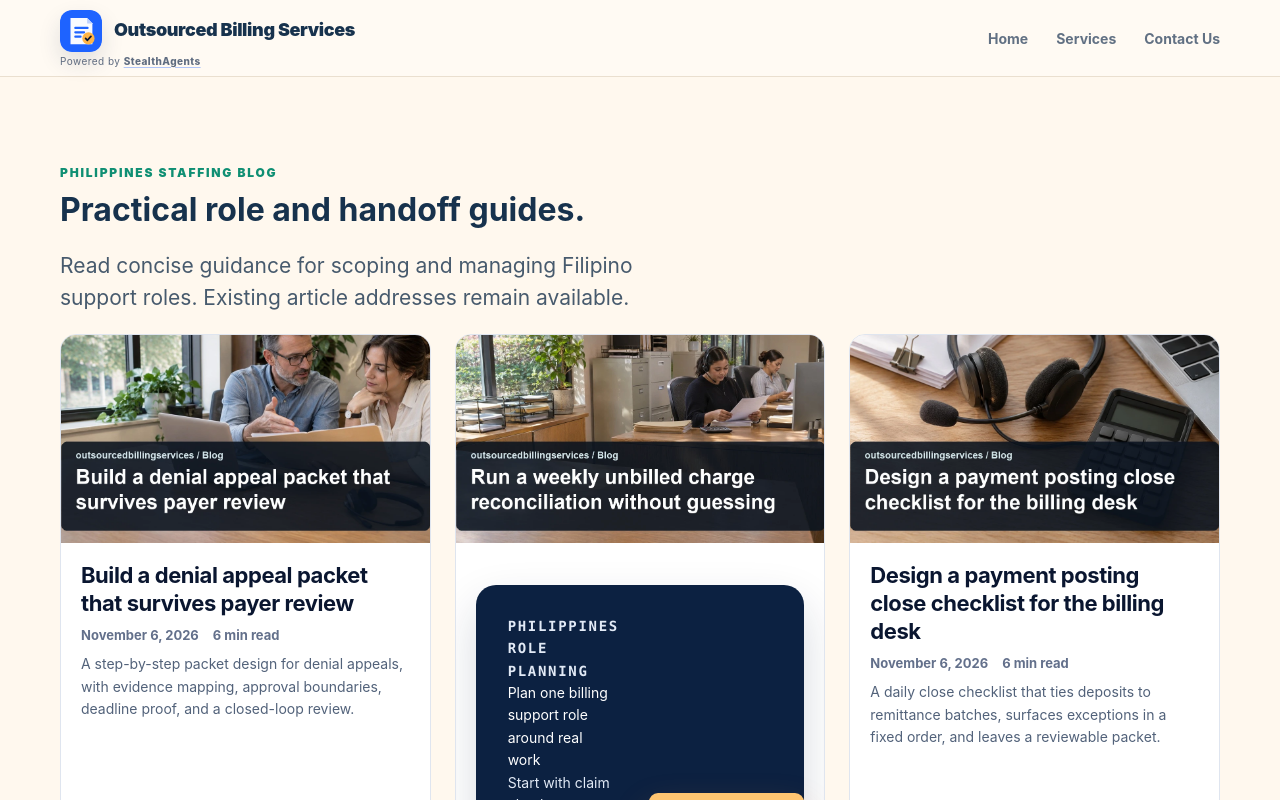
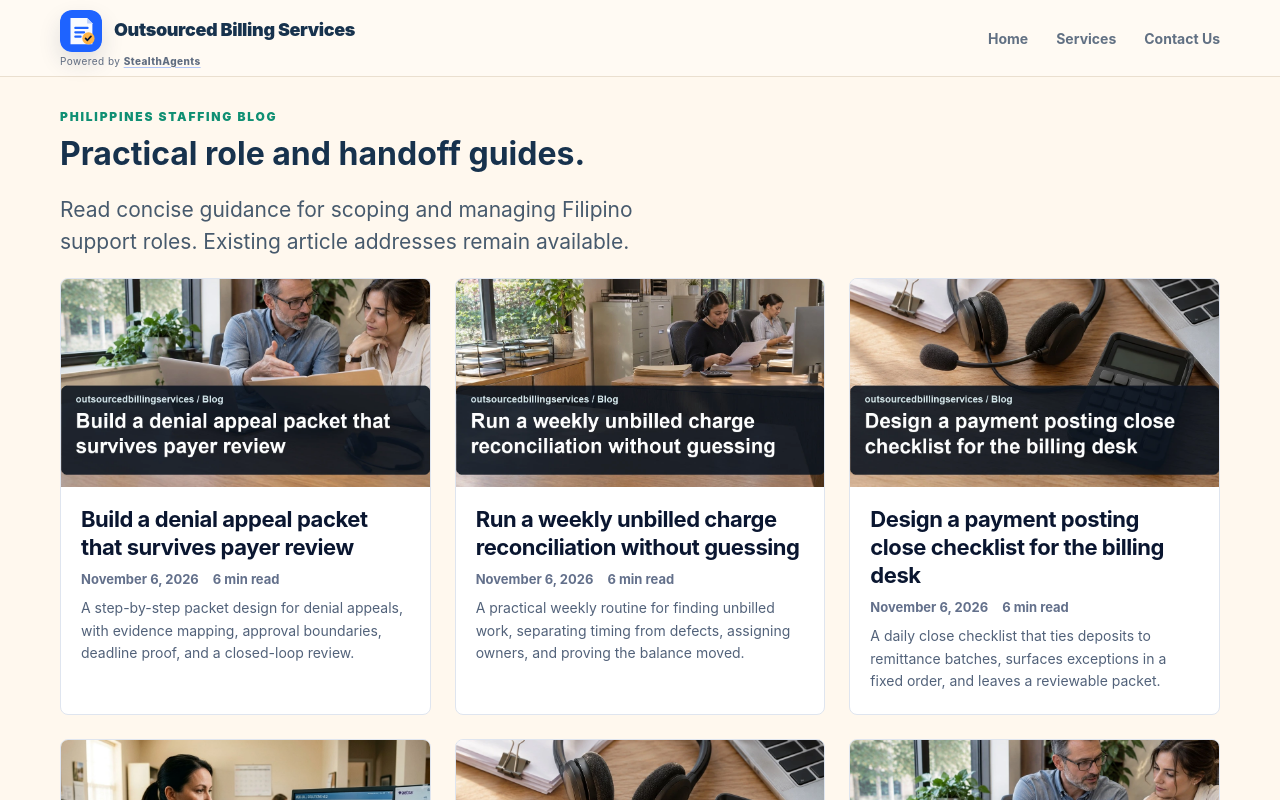
Before and after one commit to coolifystealthagents/outsourcedbillingservices, a Next.js app: page /blog in a window 1280 px wide. Shown: the top 800 px of the page. Built offline with nearby package versions, Linux system fonts and the light colour scheme.

Commit message:
Keep article offers out of directory cards and compact directory spacing

```diff
--- a/app/blog-banners.tsx
+++ b/app/blog-banners.tsx
@@ -100,6 +100,10 @@ export function BlogBanner({ position }: { position: Position }) {
   const pathname = usePathname();
   const [slot, setSlot] = useState<HTMLDivElement | null>(null);
   useEffect(() => {
+    if (pathname === '/blog' || pathname.startsWith('/blog/page/')) {
+      setSlot(null);
+      return;
+    }
     const anchor = findBannerAnchor(position);
     if (!anchor) {
       setSlot(null);
--- a/app/field-design.css
+++ b/app/field-design.css
@@ -167,3 +167,7 @@ body:has(.service-detail) .legit-footer,body:has(.billing-directory) .legit-foot
 
 /* Keep stacked homepage groups compact without fixed-height spacers. */
 @media(max-width:780px){.billing-home .billing-lead{margin-bottom:20px}.billing-home .control-line{margin-top:20px}.billing-home .control-room-grid{gap:24px}.billing-home .control-copy>p{margin:18px 0 24px}.billing-home .fit-intro{padding:0}.billing-home .fit-intro>p:last-child{margin-bottom:0}}
+
+/* Directory cards must not inherit article offers or oversized opening spacing. */
+main.section:has(.pagination){padding-block:32px}main.section:has(.pagination) .article-card{border-radius:8px}main.section:has(.pagination)+.legit-footer{margin-top:0;padding-top:36px}
+@media(max-width:760px){main.section:has(.pagination){padding-block:24px}}
```
